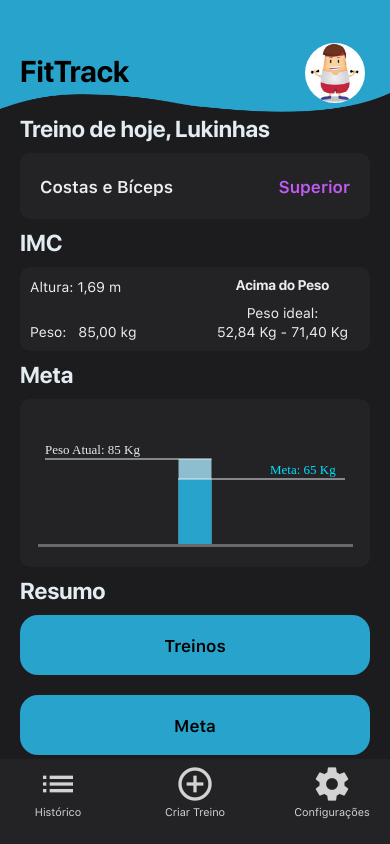
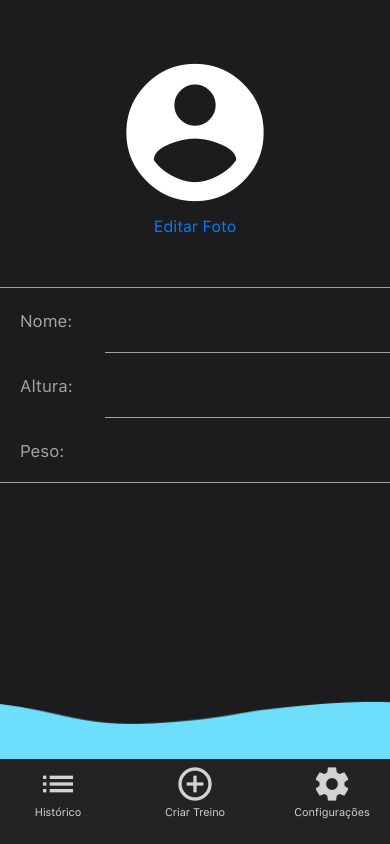
Before and after one commit to GiltMonster/PI_5, a React Native app: screen / in a window 390 px wide. Built offline with nearby package versions, Linux system fonts and the light colour scheme.

Commit message:
feature: tela de perfil criada

```diff
--- a/app/pages/Home.jsx
+++ b/app/pages/Home.jsx
@@ -3,6 +3,7 @@ import { useState, useEffect } from 'react';
 import HomePage from './HomePage';
 import replace from '../util/replace';
 import img from '../assets/images/avatar.jpg';
+import Perfil from './Perfil';
 
 export default function Home({navigation}) {
   const [userName, setUserName] = useState('Lukinhas');
@@ -46,7 +47,7 @@ export default function Home({navigation}) {
 
   return (
     <View style={styles.container}>
-      <HomePage
+      {/* <HomePage
         onPress={onPress}
         userName={userName}
         userImage={userImage}
@@ -57,8 +58,8 @@ export default function Home({navigation}) {
         imcCategory={imcCategory}
         idealWeight={idealWeight}
         targetWeight={targetWeight}
-      />
-      {/* <Profile/> */}
+      /> */}
+      <Perfil/>
     </View>
   );
 }
--- a/app/pages/Perfil.jsx
+++ b/app/pages/Perfil.jsx
@@ -1,3 +1,117 @@
-export default function Perfil() {
+import { View, StyleSheet, TouchableOpacity, Text, TextInput, Image } from 'react-native';
+import { Icon } from 'react-native-elements';
+import { SafeAreaView } from 'react-native-safe-area-context';
+import getFont from '../util/fonts';
+import TabBar from '../components/TabBar';
+import img from '../assets/images/perfil.png';
 
+export default function Perfil({ onPress, userName, onChangeUserName, height, onChangeHeight, weight, onChangeweight }) {
+    return (
+        <View style={styles.perfilContainer}>
+            <View style={styles.content}>
+                <SafeAreaView style={styles.content}>
+                    <TouchableOpacity style={styles.userImage} onPress={onPress}>
+                        <Icon
+                        name={'account-circle'}
+                        color='white'
+                        size={165}
+                        />
+                        <Text style={[styles.editText, { fontFamily: getFont('sfProTextRegular') }]}>Editar Foto</Text>
+                    </TouchableOpacity>
+                    <View>
+                        <View style={styles.line}></View>
+                        <View style={styles.inputContainer}>
+                            <Text style={[styles.inputText, { fontFamily: getFont('sfProTextRegular') }]}>Nome:</Text>
+                            <TextInput
+                                style={styles.input}
+                                onChangeText={onChangeUserName}
+                                value={userName}
+                            />
+                        </View>
+                        <View style={styles.lineCenter}></View>
+                        <View style={styles.inputContainer}>
+                            <Text style={[styles.inputText, { fontFamily: getFont('sfProTextRegular') }]}>Altura:</Text>
+                            <TextInput
+                                style={styles.input}
+                                onChangeText={onChangeHeight}
+                                value={height}
+                            />
+                        </View>
+                        <View style={styles.lineCenter}></View>
+                        <View style={styles.inputContainer}>
+                            <Text style={[styles.inputText, { fontFamily: getFont('sfProTextRegular') }]}>Peso:</Text>
+                            <TextInput
+                                style={styles.input}
+                                onChangeText={onChangeweight}
+                                value={weight}
+                            />
+                        </View>
+                        <View style={styles.line}></View>
+                    </View>
+                    <Image
+                        source={img}
+                        style={styles.perfilImage}
+                    />
+                </SafeAreaView>
+            </View>
+            <View>
+            <TabBar onPress={onPress} style={styles.tabBarStyle}/>
+            </View>
+        </View>
+    );
 }
+
+const styles = StyleSheet.create({
+    perfilContainer: {
+        flex: 1,
+    },
+    content: {
+        flex: 1,
+    },
+    userImage: {
+        alignItems: 'center',
+        marginVertical: 50
+    },
+    editText: {
+        color: '#007AFF',
+        fontSize: 16
+    },
+    line: {
+        backgroundColor: '#A3A3A3',
+        height: 1,
+        width: '100%',
+    },
+    lineCenter: {
+        backgroundColor: '#A3A3A3',
+        height: 1,
+        width: '73%',
+        alignSelf: 'flex-end'
+    },
+    inputContainer: {
+        flexDirection: 'row',
+        alignItems: 'center',
+        justifyContent: 'space-between'
+    },
+    inputText: {
+        color: '#A3A3A3',
+        fontSize: 17,
+        marginLeft: 20,
+    },
+    input: {
+        height: 40,
+        width: '70%',
+        margin: 12,
+        padding: 10,
+        color: '#A3A3A3',
+        fontSize: 20,
+        // borderWidth: 1
+    },
+    perfilImage: {
+        position: 'absolute',
+        bottom: 0,
+        width: '100%',
+    },
+    tabBarStyle: {
+        justifyContent: 'flex-end'
+    }
+});
```
Also changed, not shown: app/assets/images/perfil.png (added).
